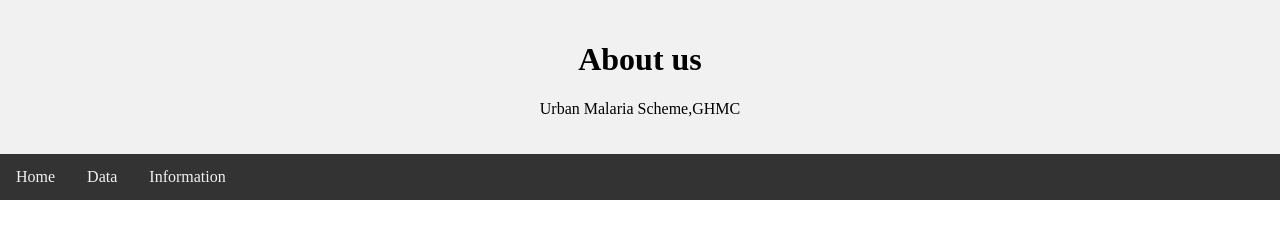
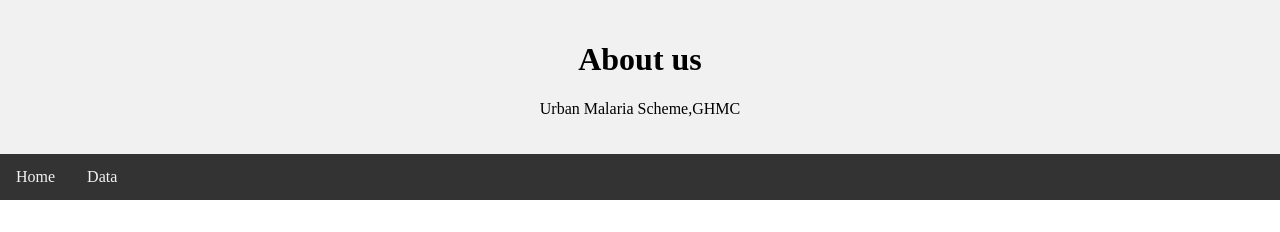
Before and after one commit to roshanrc99/Malaria, a plain HTML site: page information.html in a window 1280 px wide. Shown: the top 232 px of the page. Drawn offline with Linux system fonts and the light colour scheme.

Commit message:
Update information.html

```diff
--- a/information.html
+++ b/information.html
@@ -95,7 +95,6 @@
 <div class="topnav">
   <a href="index.html">Home</a>
   <a href="Data.html">Data</a>
-  <a href="information.html">Information</a>
   </div>
 <div class="row">
   <div class="column">
```
